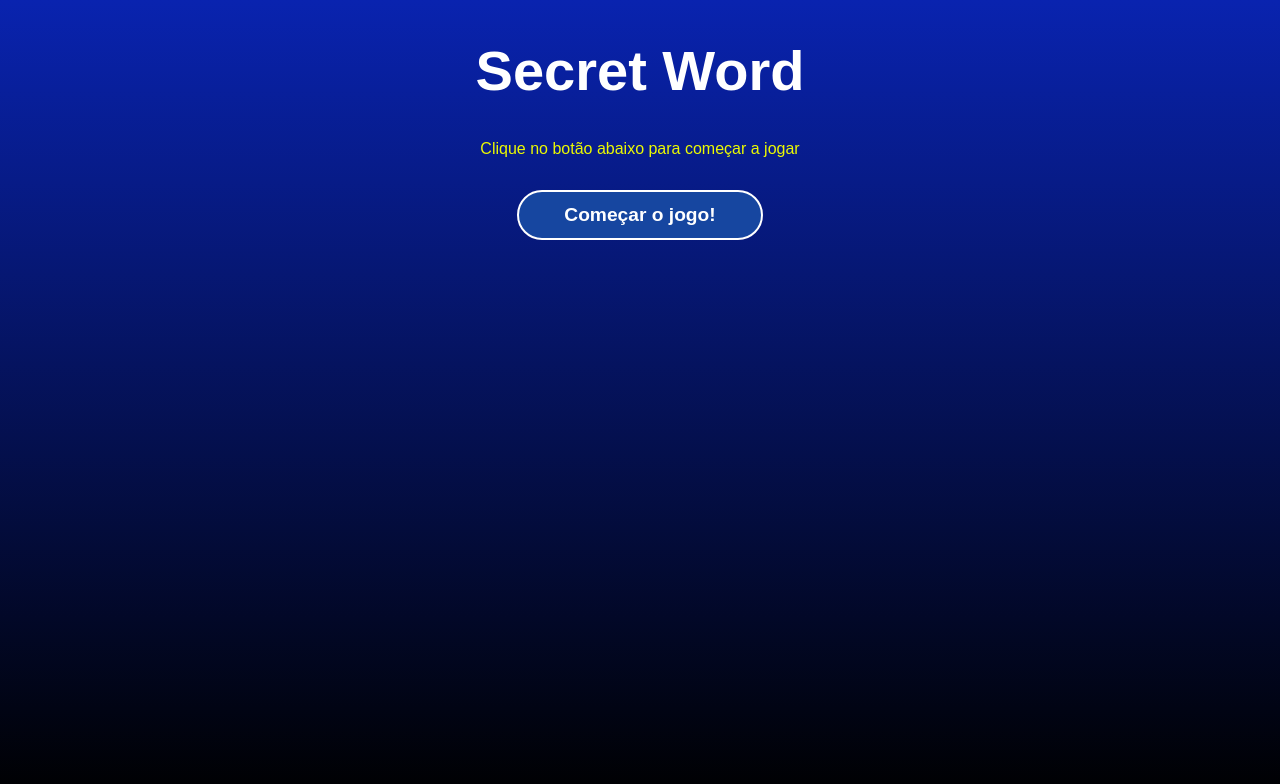
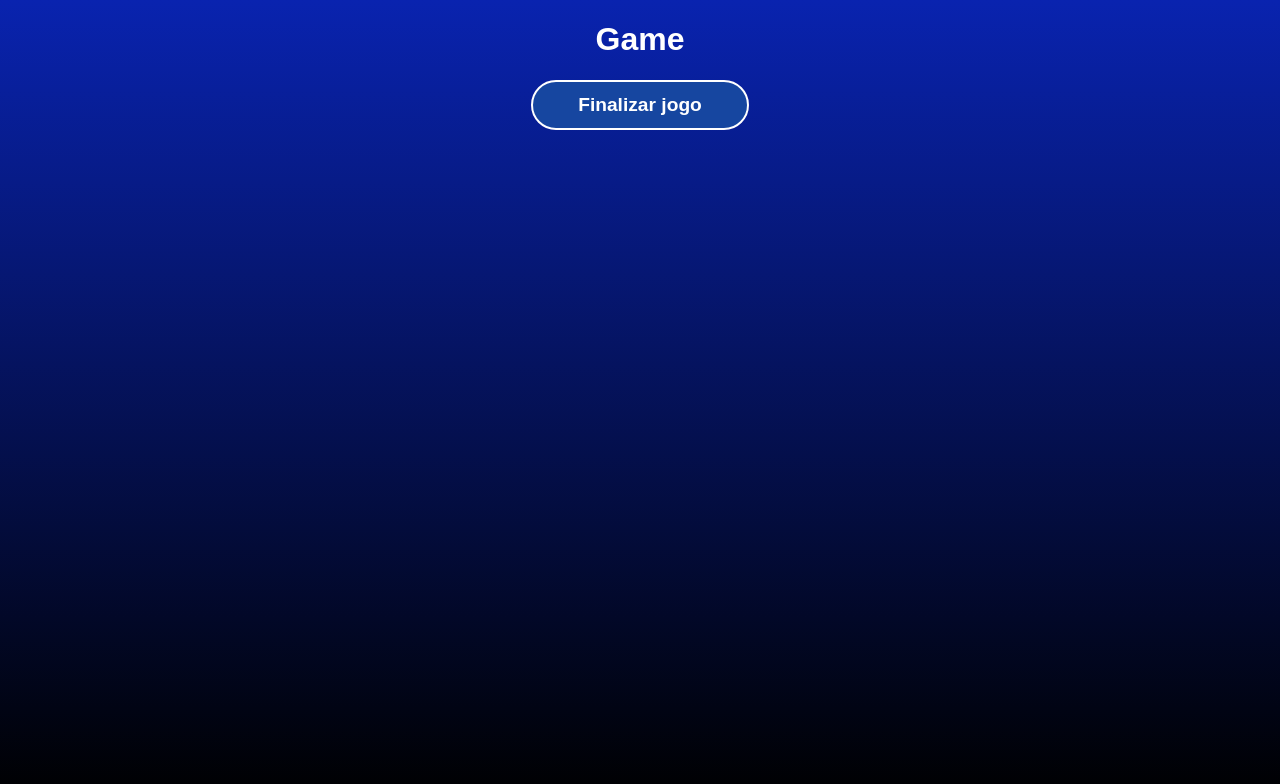
Before and after one commit to SilvaRDev/curso-react, a React (Vite) app in the folder 7-SECRET-WORD/secretword/: page / in a window 1280 px wide. Both pictures are taken after a click on the button "Começar o jogo!". Shown: the top 784 px of the page. Built offline with nearby package versions, Linux system fonts and the light colour scheme.

Commit message:
Sistema de geração de categoria e palavra adicionado

```diff
--- a/7-SECRET-WORD/secretword/index.html
+++ b/7-SECRET-WORD/secretword/index.html
@@ -1,5 +1,5 @@
 <!doctype html>
-<html lang="en">
+<html lang="pt-br">
   <head>
     <meta charset="UTF-8" />
     <link rel="icon" type="image/svg+xml" href="/vite.svg" />
--- a/7-SECRET-WORD/secretword/src/App.jsx
+++ b/7-SECRET-WORD/secretword/src/App.jsx
@@ -22,13 +22,63 @@ function App() {
   const [gameStage, setGameStage] = useState(stages[0].name)
   const [words] = useState(wordsList)
 
-  console.log(words)
+  const [pickedWord, setPickedWord] = useState('')
+  const [pickedCategoty, setPickedCategory] = useState('')
+  const [letters, setLetters] = useState([])
+
+  const pickWordAndCategory = () => {
+    // Pick a random category
+    const categories = Object.keys(words)
+    const category =
+      categories[Math.floor(Math.random() * Object.keys(categories).length)]
+
+    console.log(category)
+
+    // Pick a random word
+    const word =
+      words[category][Math.floor(Math.random() * words[category].length)]
+
+    console.log(word)
+
+    return { word, category }
+  }
+
+  // Starts the secret word game
+  const startGame = () => {
+    // Pick word and pick category]
+    const { word, category } = pickWordAndCategory()
+
+    // Create an array of letters
+    let wordLetters = word.split('')
+
+    wordLetters = wordLetters.map((l) => l.toLowerCase())
+
+    console.log(word, category)
+    console.log(wordLetters)
+
+    // fill states
+    setPickedCategory(category)
+    setPickedWord(word)
+    setLetters(letters)
+
+    setGameStage(stages[1].name)
+  }
+
+  // Process the letter input
+  const verifyLetter = () => {
+    setGameStage(stages[2].name)
+  }
+
+  // Restarts the game
+  const retry = () => {
+    setGameStage(stages[0].name)
+  }
 
   return (
     <div className="App">
-      {gameStage === 'start' && <StartScreen />}
-      {gameStage === 'game' && <Game />}
-      {gameStage === 'end' && <GameOver />}
+      {gameStage === 'start' && <StartScreen startGame={startGame} />}
+      {gameStage === 'game' && <Game verifyLetter={verifyLetter} />}
+      {gameStage === 'end' && <GameOver retry={retry} />}
     </div>
   )
 }
--- a/7-SECRET-WORD/secretword/src/components/Game.jsx
+++ b/7-SECRET-WORD/secretword/src/components/Game.jsx
@@ -1,7 +1,12 @@
 import './Game.css'
 
-const Game = () => {
-  return <div>Game</div>
+const Game = ({ verifyLetter }) => {
+  return (
+    <div>
+      <h1>Game</h1>
+      <button onClick={verifyLetter}>Finalizar jogo</button>
+    </div>
+  )
 }
 
 export default Game
--- a/7-SECRET-WORD/secretword/src/components/GameOver.jsx
+++ b/7-SECRET-WORD/secretword/src/components/GameOver.jsx
@@ -1,7 +1,12 @@
 import './GameOver.css'
 
-const GameOver = () => {
-  return <div>GameOver</div>
+const GameOver = ({ retry }) => {
+  return (
+    <div>
+      <h1>Game over!</h1>
+      <button onClick={retry}>Reiniciar o jogo</button>
+    </div>
+  )
 }
 
 export default GameOver
--- a/7-SECRET-WORD/secretword/src/components/StartScreen.jsx
+++ b/7-SECRET-WORD/secretword/src/components/StartScreen.jsx
@@ -1,11 +1,11 @@
 import './StartScreen.css'
 
-const StartScreen = () => {
+const StartScreen = ({startGame}) => {
   return (
     <div className="start">
       <h1>Secret Word</h1>
       <p>Clique no botão abaixo para começar a jogar</p>
-      <button>Começar o jogo!</button>
+      <button onClick={startGame}>Começar o jogo!</button>
     </div>
   )
 }
```
